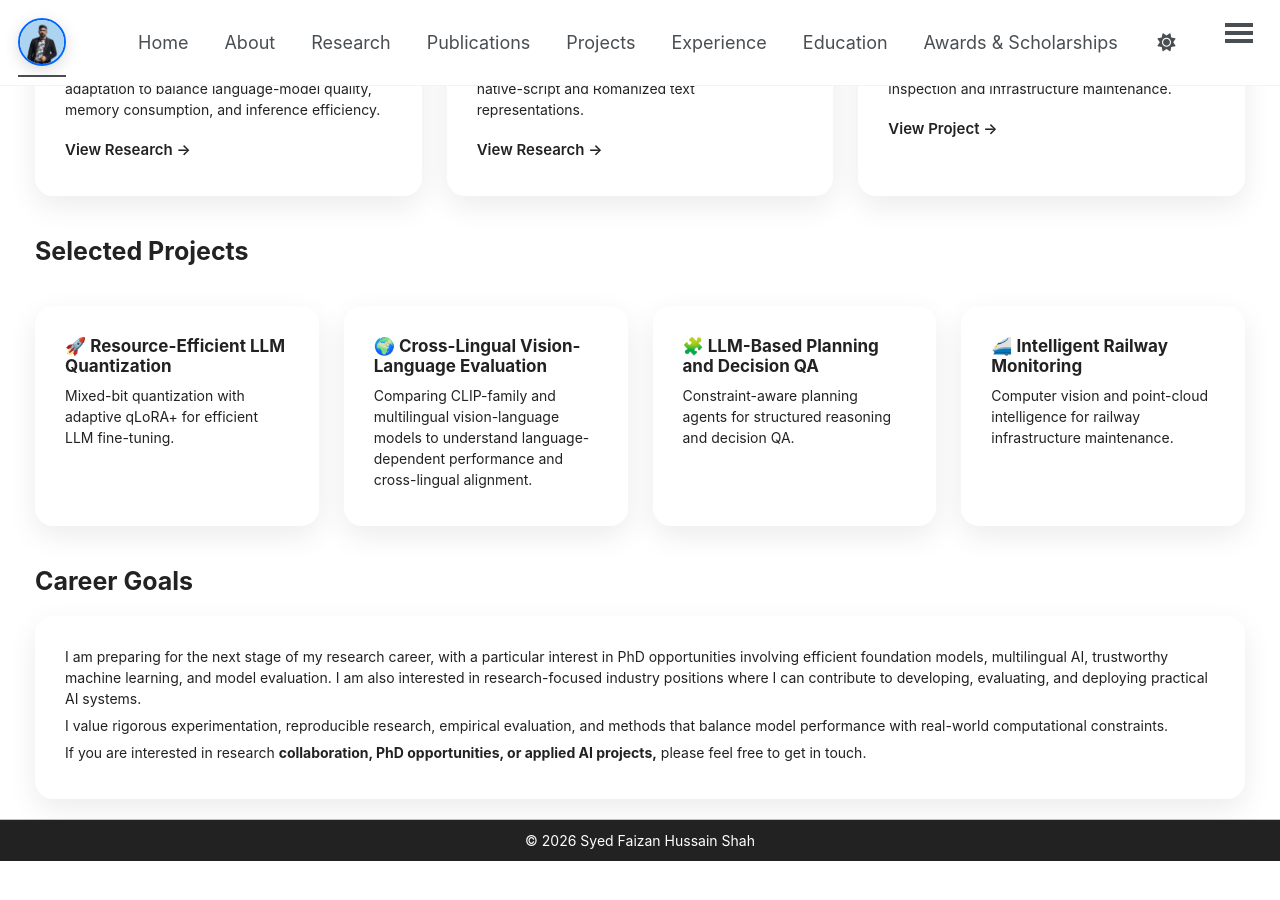
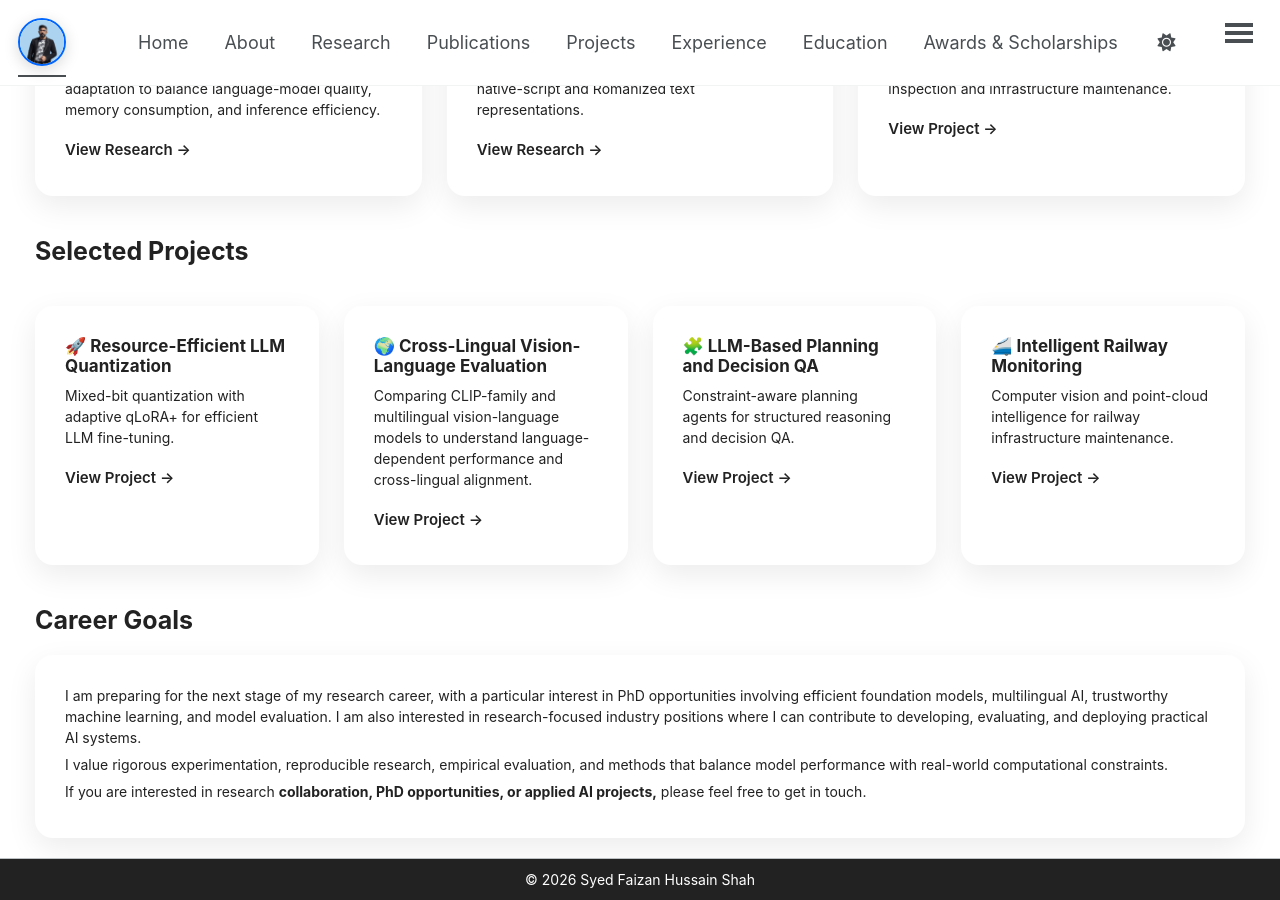
Before and after one commit to Fazi743/Fazi743.github.io, a Jekyll site: the page built from index.html, in a window 1280 px wide and 900 px high, scrolled down 1948 px. Built offline with Jekyll 4.4.1, drawn with Linux system fonts in a browser that asks for light colours; a style sheet for code colours, icons or effects is not loaded; before the commit the page ends 2809 px from its top, so only the background shows below that.

Commit message:
Update index.html

```diff
--- a/index.html
+++ b/index.html
@@ -292,6 +292,8 @@ for efficient LLM fine-tuning.
 
 </p>
 
+<a class="link-arrow" href="/projects/">View Project →</a>
+
 </div>
 
 <div class="card">
@@ -303,6 +305,8 @@ for efficient LLM fine-tuning.
     models to understand language-dependent performance
     and cross-lingual alignment.
 </p>
+
+<a class="link-arrow" href="/projects/">View Project →</a>
 
 </div>
 
@@ -317,6 +321,8 @@ for structured reasoning and decision QA.
 
 </p>
 
+<a class="link-arrow" href="/projects/">View Project →</a>
+
 </div>
 
 <div class="card">
@@ -329,6 +335,8 @@ Computer vision and point-cloud intelligence
 for railway infrastructure maintenance.
 
 </p>
+
+<a class="link-arrow" href="/projects/">View Project →</a>
 
 </div>
 
```
